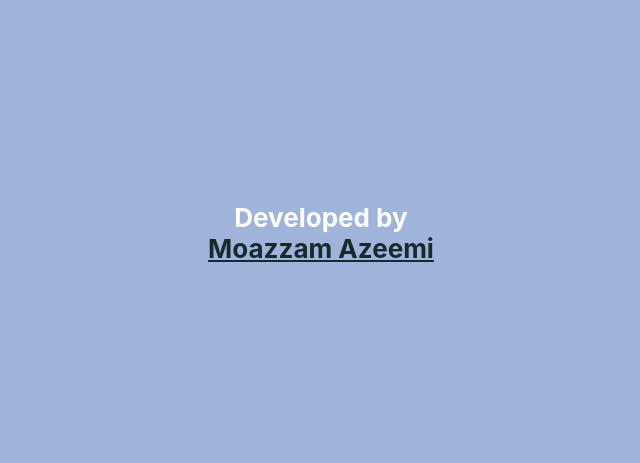
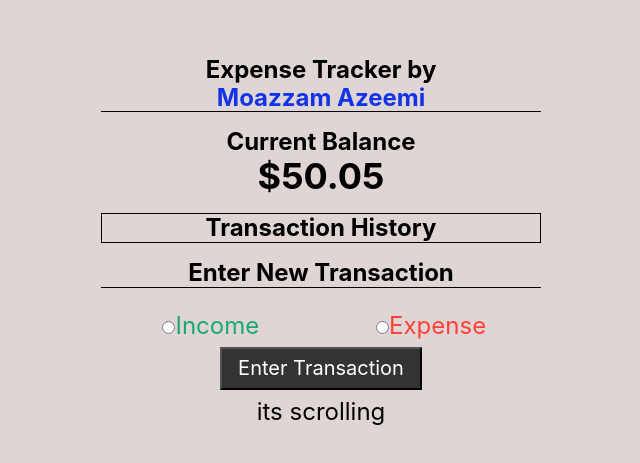
Before and after one commit to MoazzamAzeemi/ExpenseTracker, a React (Create React App) app: page / in a window 1280 px wide. Shown: the part 167-630 px from the top of the page, without its empty margins (319-959 px from the left). Built offline with nearby package versions, Linux system fonts and the light colour scheme.

Commit message:
Updated Structure

```diff
--- a/package.json
+++ b/package.json
@@ -9,6 +9,7 @@
     "react": "^17.0.2",
     "react-dom": "^17.0.2",
     "react-scripts": "4.0.3",
+    "tachyons": "^4.12.0",
     "web-vitals": "^1.1.2"
   },
   "scripts": {
--- a/src/App.css
+++ b/src/App.css
@@ -1,5 +1,15 @@
 .App {
   text-align: center;
+}
+
+body{
+  background-color: #e0d5d5;
+  display: flex;
+  flex-direction: column;
+  align-items: center;
+  justify-content: center;
+  min-height: 100vh;
+  margin: auto;
 }
 
 .App-header {
@@ -14,5 +24,6 @@
 }
 
 .App-link {
-  color: #192a2f;
+  color: #1333e9;
+  text-decoration: none;
 }
--- a/src/App.js
+++ b/src/App.js
@@ -1,12 +1,22 @@
 import React from 'react';
 import './App.css';
-import Header from './components/header';
+import Header from './components/Header';
+import Balance from './components/Balance';
+import TransactionHistory from './components/TransactionHistory';
+import NewTransaction from './components/NewTransaction';
+import Scroll from './components/Scroll';
 
 function App() {
   return (
     <>
+    <div className="tc f3">
       <Header />
+      <Balance balance={50.05} />
+      <TransactionHistory />
+      <NewTransaction />
+      <Scroll />
 
+    </div>
     </>
   );
 }
--- /dev/null
+++ b/src/components/Balance.js
@@ -0,0 +1,18 @@
+import React from "react";
+
+function Balance(props) {
+    return (
+        <h4 className="mv3">
+            Current Balance<br/>
+            <div className="f2">
+                ${(props.balance).toFixed(2)}
+            </div>
+            <div className="">
+
+            </div>
+
+        </h4>
+    );
+}
+
+export default Balance;
--- /dev/null
+++ b/src/components/NewTransaction.js
@@ -0,0 +1,20 @@
+import React from "react";
+
+function NewTransaction() {
+    return (
+        <>
+            <h4 className="bb mv3">
+                Enter New Transaction
+            </h4>
+            <div className="fl w-50 pa2 green">
+                <input className="" type="radio" vlaue="Income" name="entry" />Income
+            </div>
+            <div className="fl w-50 pa2 red">
+                <input className="" type="radio" vlaue="Expense" name="entry" />Expense<br />
+            </div>
+            <button className="f4 link dim ph3 pv2 mb2 dib white bg-dark-gray">Enter Transaction</button>
+        </>
+    );
+}
+
+export default NewTransaction;
--- /dev/null
+++ b/src/components/Scroll.js
@@ -0,0 +1,9 @@
+import React from "react";
+
+function Scroll() {
+    return (
+        <p className="">its scrolling</p>
+    );
+}
+
+export default Scroll;
--- /dev/null
+++ b/src/components/TransactionHistory.js
@@ -0,0 +1,11 @@
+import React from "react";
+
+function TransactionHistory() {
+    return (
+        <h4 className="ba mv3">
+            Transaction History
+        </h4>
+    );
+}
+
+export default TransactionHistory;
--- a/src/components/header.js
+++ b/src/components/header.js
@@ -2,17 +2,17 @@ import React from "react";
 
 function Header() {
     return (
-        <header className="App App-header" >
-            <h4>
-                Developed by<br />
-                <a
+        <header>
+            <h4 className="bb mv3">
+                Expense Tracker by<br />
+            <a
                     className="App-link"
                     href="https://github.com/MoazzamAzeemi"
                     target="_blank"
                     rel="noopener noreferrer"
                 >
                     Moazzam Azeemi
-                </a>
+            </a>
             </h4>
         </header>
     );
--- a/src/index.css
+++ b/src/index.css
@@ -6,6 +6,9 @@ body {
   -webkit-font-smoothing: antialiased;
   -moz-osx-font-smoothing: grayscale;
 }
+h1, h2, h3, h4, h5, h6, p{
+  margin: 0;
+}
 
 code {
   font-family: source-code-pro, Menlo, Monaco, Consolas, 'Courier New',
--- a/src/index.js
+++ b/src/index.js
@@ -2,6 +2,7 @@ import React from 'react';
 import ReactDOM from 'react-dom';
 import './index.css';
 import App from './App';
+import 'tachyons';
 
 
 ReactDOM.render(
```
Also changed, not shown: 1 other file (tests, documents, lock files or other folders).
